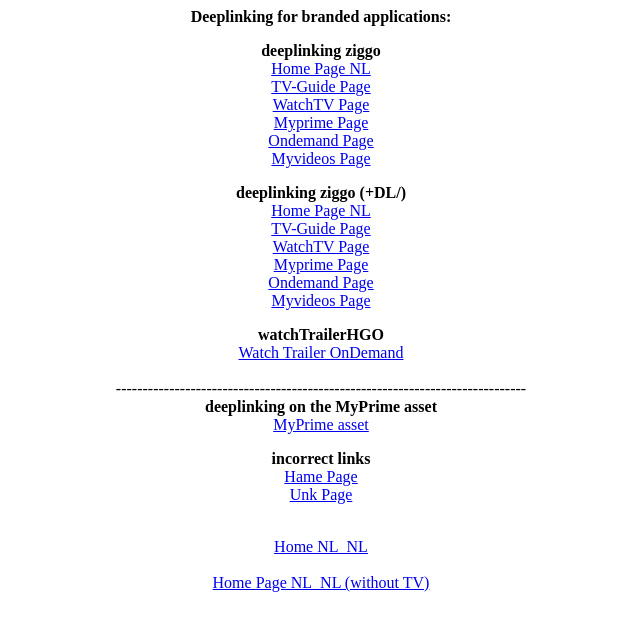
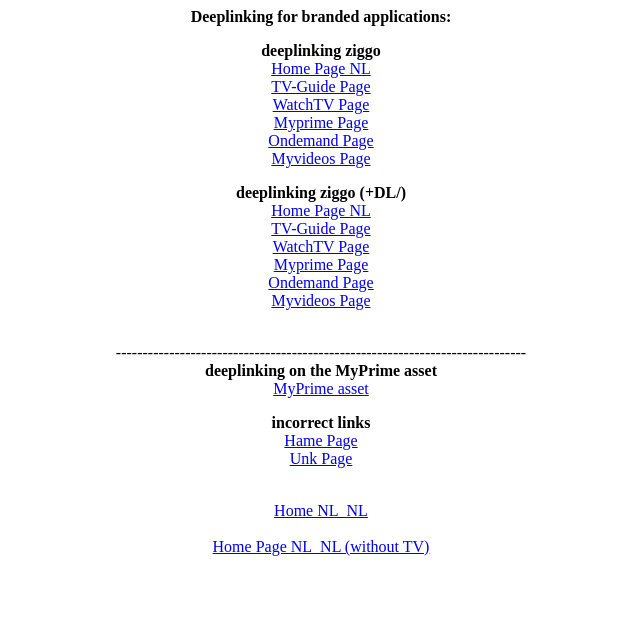
Before and after one commit to blinded-famas/blinded-famas.github.io, a plain HTML site: page index.html in a window 1280 px wide. Shown: the whole page, without its empty margins (319-959 px from the left). Drawn offline with Linux system fonts and the light colour scheme.

Commit message:
Update index.html

```diff
--- a/index.html
+++ b/index.html
@@ -23,9 +23,6 @@
 <a href="ziggogo://dl/nl/ondemand">Ondemand Page</a><br>
 <a href="ziggogo://dl/nl/myvideos">Myvideos Page</a><p>
 
-	<b>watchTrailerHGO</b><br>
-<a href="https://www.horizon.tv/nl_nl/ondemand/movie-asset.html/crid%3A~~2F~~2Fupc.com~~2F1010~~2FTLPK2009000000383337/neon-demon-the/crid%3A~~2F~~2Fupc.com~~2F1010~~2FTLPK2009000000383337/neon-demon-the.html/watch-trailer#0">Watch Trailer OnDemand</a><br>
-
 
 	<br>
 -----------------------------------------------------------------------------
```
